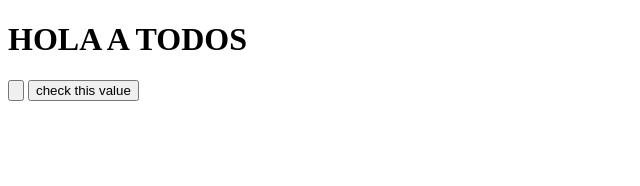
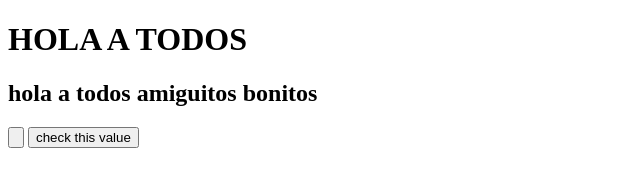
Before and after one commit to axeleatorss3/project_test, a plain HTML site: page index.html in a window 1280 px wide. Shown: the whole page, without its empty margins (0-640 px from the left). Drawn offline with Linux system fonts and the light colour scheme.

Commit message:
a hora el index tiene codigo html

```diff
--- a/index.html
+++ b/index.html
@@ -10,6 +10,9 @@
 
 <body>
     <h1>HOLA A TODOS</h1>
+    <h2>
+        hola a todos amiguitos bonitos
+    </h2>
     <input type="button" id="textinput" />
     <button onclick="buttonclick()">
         check this value
```
